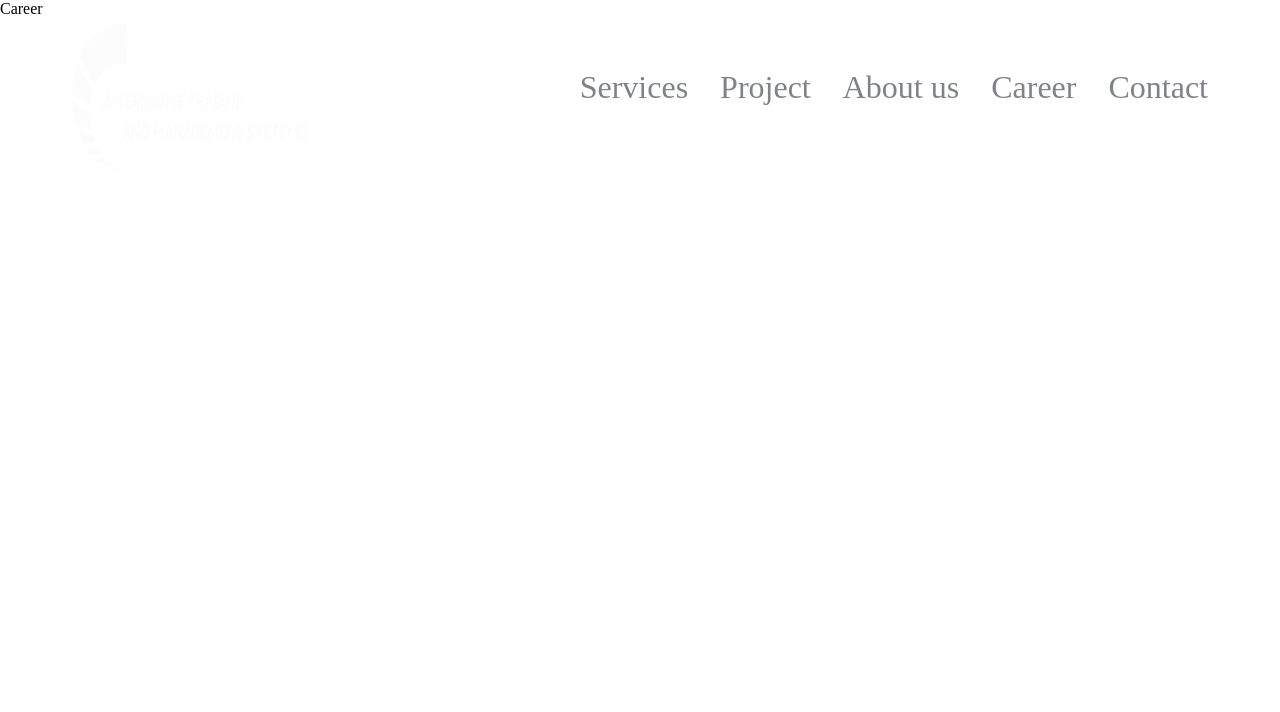
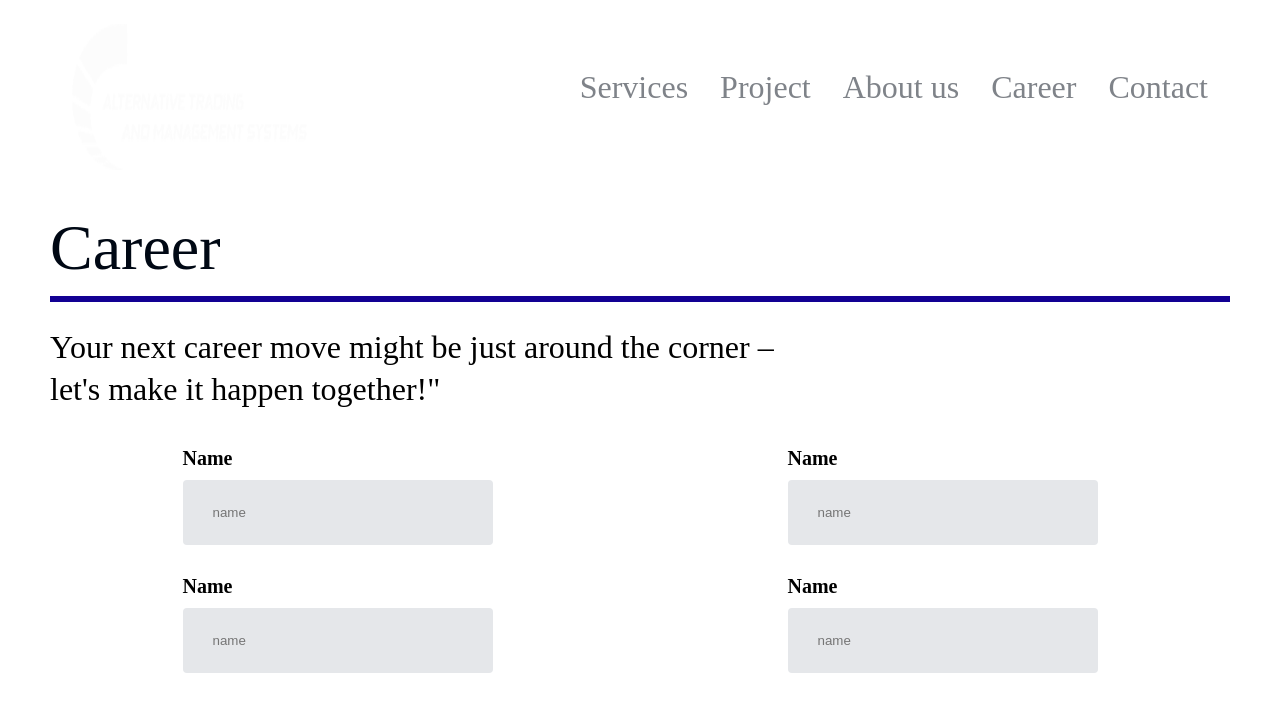
Before and after one commit to atmstech444/atms-front, a React (Vite) app: page /career in a window 1280 px wide. Shown: the top 712 px of the page. Built offline with nearby package versions, Linux system fonts and the light colour scheme.

Commit message:
style:career page

```diff
--- a/src/App.tsx
+++ b/src/App.tsx
@@ -2,7 +2,7 @@ import { Routes, Route } from "react-router-dom";
 import { Home } from "./pages/Home";
 import { Header } from "./components/Header";
 import AboutUs from "./pages/AboutUs";
-import Career from "./pages/Career";
+import Career from "./pages/career/Career";
 import Contact from "./pages/Contact";
 import Projects from "./pages/Projects";
 import Services from "./pages/Services";
--- /dev/null
+++ b/src/components/MainInput.tsx
@@ -0,0 +1,42 @@
+import styled from "styled-components";
+
+interface InputProps {
+  type: any;
+  id: string;
+  name: string;
+  label: string;
+  placeholder: string;
+}
+
+const MainInput = ({ type, id, name, label, placeholder }: InputProps) => {
+  return (
+    <>
+      <InputDiv>
+        <Label>{label}</Label>
+        <Input type={type} placeholder={placeholder} id={id} name={name} />
+      </InputDiv>
+    </>
+  );
+};
+
+export default MainInput;
+
+const Input = styled.input`
+  padding: 25px 30px;
+  background-color: #e5e7ea;
+  border: none;
+  width: 250px;
+  border-radius: 4px;
+`;
+
+const InputDiv = styled.div`
+  display: flex;
+  flex-direction: column;
+  align-items: start;
+  gap: 10px;
+`;
+
+const Label = styled.label`
+  font-size: 20px;
+  font-weight: 700;
+`;
--- a/src/pages/Career.tsx
+++ /dev/null
@@ -1,3 +0,0 @@
-export default function Career() {
-  return <div>Career</div>;
-}
--- /dev/null
+++ b/src/pages/career/Career.tsx
@@ -0,0 +1,98 @@
+import styled from "styled-components";
+import MainInput from "../../components/MainInput";
+
+const Career = () => {
+  return (
+    <>
+      <MainContainer>
+        <CareerText>Career</CareerText>
+        <Line></Line>
+        <Paragraph>
+          Your next career move might be just around the corner – let's make it
+          happen together!"
+        </Paragraph>
+        <InputGridContainer>
+          <MainInput
+            type="text"
+            id="name"
+            name="name"
+            placeholder="name"
+            label="Name"
+          />
+          <MainInput
+            type="text"
+            id="name"
+            name="name"
+            placeholder="name"
+            label="Name"
+          />
+          <MainInput
+            type="text"
+            id="name"
+            name="name"
+            placeholder="name"
+            label="Name"
+          />
+          <MainInput
+            type="text"
+            id="name"
+            name="name"
+            placeholder="name"
+            label="Name"
+          />
+        </InputGridContainer>
+      </MainContainer>
+    </>
+  );
+};
+
+export default Career;
+
+const MainContainer = styled.div`
+  margin-top: 200px;
+  padding: 0 50px;
+`;
+
+const CareerText = styled.h1`
+  color: #000814;
+  font-size: 64px;
+  font-style: normal;
+  font-weight: 400;
+  line-height: 150%;
+
+  @media (max-width: 1080px) {
+    font-size: 42px;
+  }
+  @media (max-width: 599px) {
+    font-size: 30px;
+  }
+`;
+
+const Line = styled.div`
+  height: 6px;
+  background: #120093;
+  margin-bottom: 25px;
+`;
+
+const Paragraph = styled.div`
+  width: 340px;
+  height: 70px;
+  line-height: 1.3;
+  font-size: 22px;
+  @media (min-width: 999px) {
+    font-size: 32px;
+    width: 780px;
+  }
+`;
+
+const InputGridContainer = styled.div`
+  margin-top: 50px;
+  display: grid;
+  grid-template-columns: repeat(1fr);
+  place-items: center;
+  gap: 30px;
+
+  @media (min-width: 999px) {
+    grid-template-columns: repeat(2, 1fr);
+  }
+`;
```
Also changed, not shown: src/assets/images/search.svg (added).
